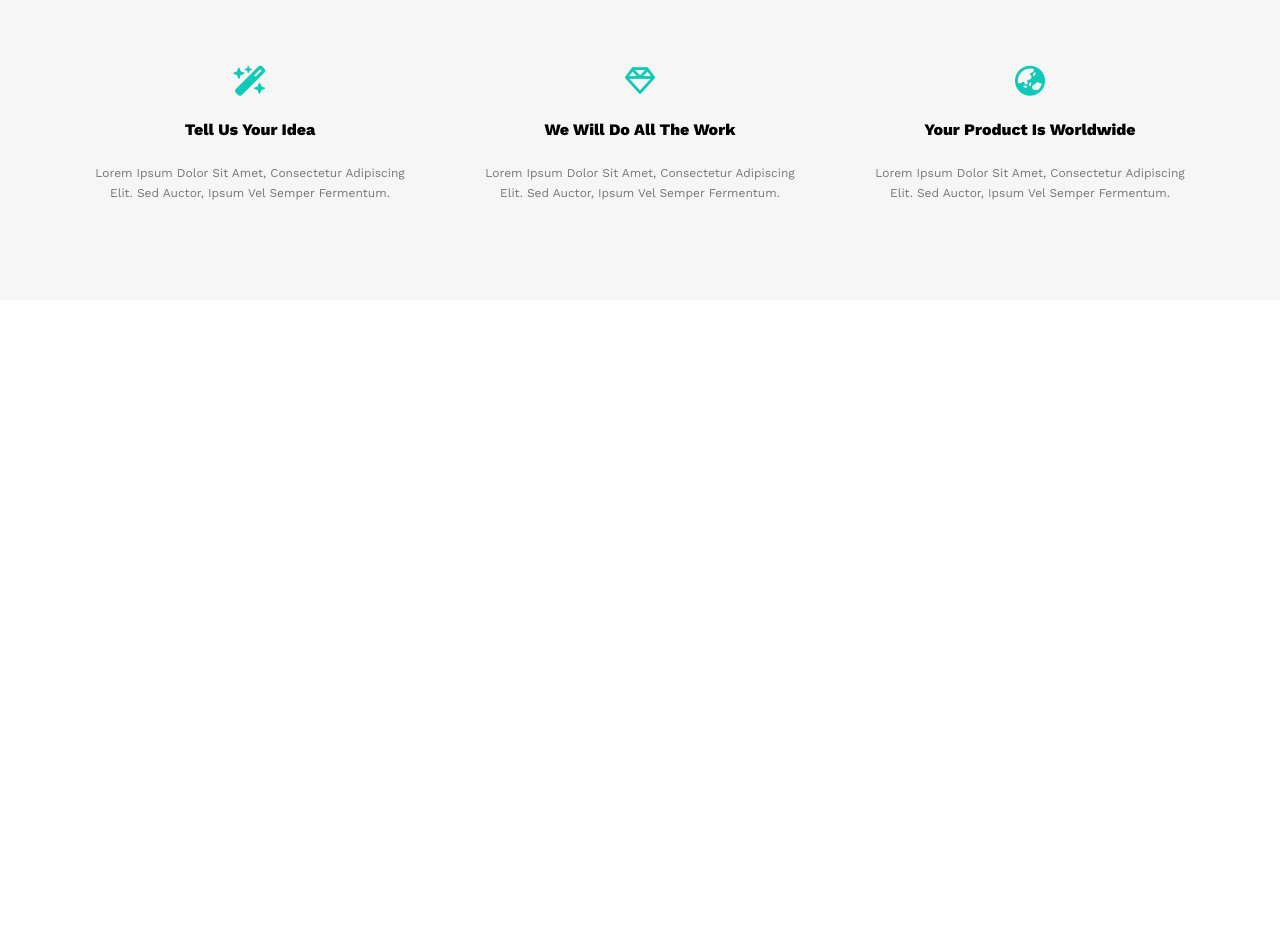
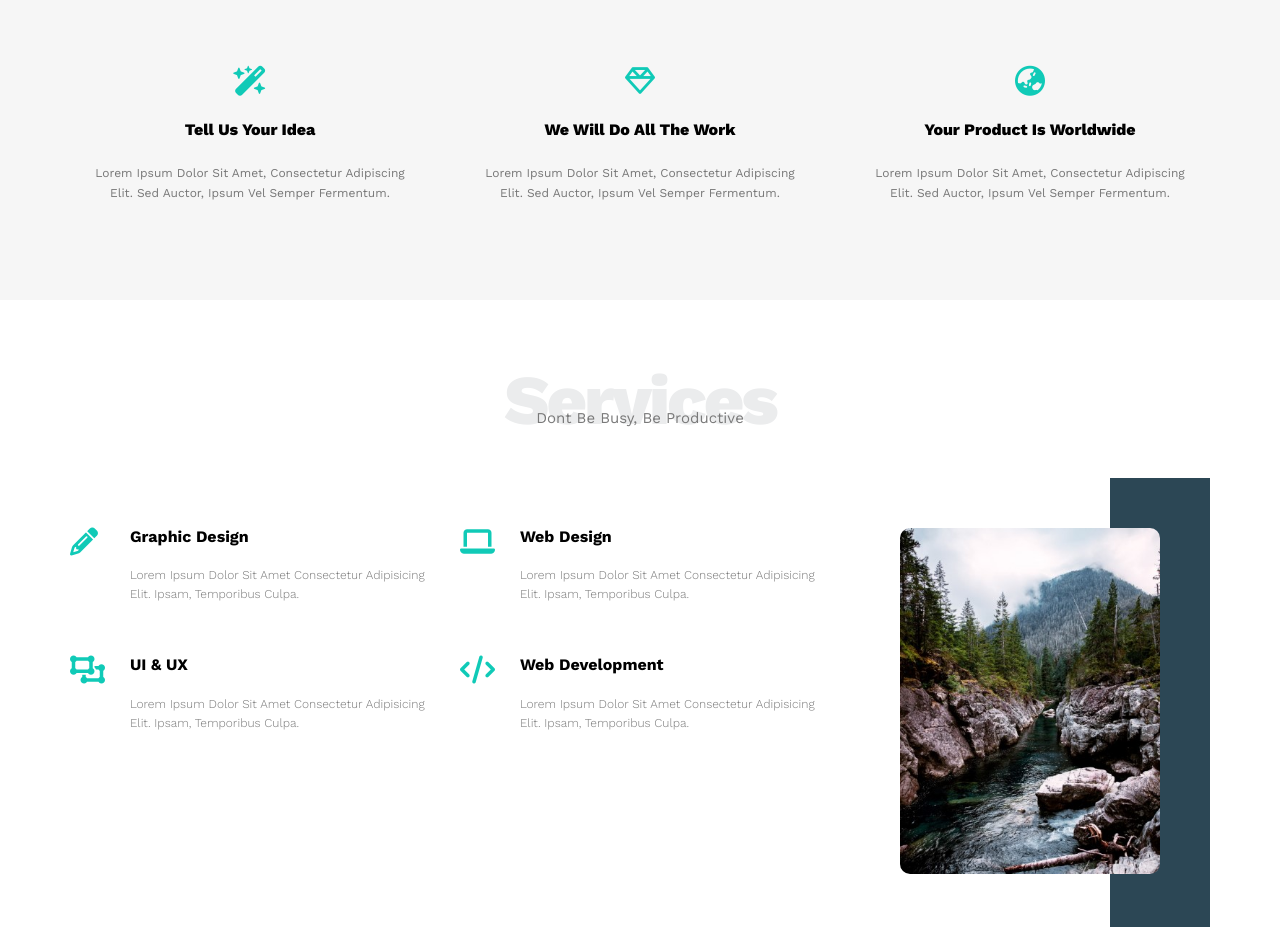
Before and after one commit to AhmedAbdAli1899/leon, a plain HTML site: page index.html in a window 1280 px wide. Shown: the part 819-1756 px from the top of the page. Before the commit the page ends 1119 px from the top, so only its background shows below. Drawn offline with nearby package versions, Linux system fonts and the light colour scheme.

Commit message:
created services section

```diff
--- a/css/leon.css
+++ b/css/leon.css
@@ -5,6 +5,7 @@
 /* variables */
 :root{
     --main-color: #10cab7;
+    --secondary-color: #2c4755;
 }
 
 /* for fontsize rem */
@@ -48,6 +49,34 @@ body{
     }
 }
 /* </global rules */
+
+/* <components> */
+.special-heading{
+    color: #ebeced;
+    font-size: 7rem;
+    font-weight: 800;
+    text-align: center;
+    text-transform: capitalize;
+    letter-spacing: -3px;
+    margin: 0;
+}
+.special-heading + p{
+    margin: -30px 0 0;
+    font-size: 1.5rem;
+    text-align: center;
+    text-transform: capitalize;
+    color: #797979;
+}
+@media (max-width: 768px) {
+    .special-heading {
+        font-size: 4rem;
+    }
+    .special-heading + p {
+        margin-top: -15px;
+        font-size: 0.9rem;
+    }
+}
+/* </components> */
 
 /* <header> */
 header{
@@ -202,3 +231,80 @@ header .links ul li:not(:last-child) a{
     color: #777;
 }
 /* </features> */
+
+/* <services> */
+.services{
+    padding-top: 60px;
+    padding-bottom: 60px;
+    text-transform: capitalize;
+}
+
+.services .services-content{
+    display: grid;
+    grid-template-columns: repeat(auto-fill, minmax(300px, 1fr));
+    grid-gap: 30px;
+    margin-top: 100px;
+}
+
+.services .service{
+    display: flex;
+    margin-bottom: 40px;
+}
+
+@media (max-width: 768px) {
+    .services .service{
+        flex-direction: column;
+        text-align: center;
+    }
+}
+
+.services .service i{
+    color: var(--main-color);
+    flex-basis: 60px;
+    font-size: 2.8rem;
+}
+
+.services .service .text{
+    flex:1;
+}
+
+.services .service .text h3{
+    margin: 0 0 20px;
+    font-size: 1.6rem;
+}
+
+.services .service .text p{
+    color: #777;
+    font-weight: 300;
+    line-height: 1.6;
+    font-size: 1.2rem;
+}
+
+.services .image{
+    text-align: center;
+    position: relative;
+    margin: 0;
+}
+
+.services .image::before{
+    content: '';
+    background-color: var(--secondary-color);
+    width: 100px;
+    height: calc(100% + 100px);
+    position: absolute;
+    top: -50px;
+    right: 0;
+    z-index: -1;
+}
+
+@media (max-width: 1199px){
+    .image-column{
+        display: none;
+    }
+}
+
+.services .image img{
+    width: 260px;
+    border-radius: 10px;
+}
+/* </services> */
--- a/index.html
+++ b/index.html
@@ -41,7 +41,7 @@
     </section>
 
     <!-- features section -->
-     <section class="features">
+    <section class="features">
         <div class="container">
             <div class="feature">
                 <i class="fa-solid fa-wand-magic-sparkles"></i>
@@ -59,6 +59,57 @@
                 <p>Lorem ipsum dolor sit amet, consectetur adipiscing elit. Sed auctor, ipsum vel semper fermentum.</p>
             </div>
         </div>
-     </section>
+    </section>
+
+    <!-- services section -->
+    <section class="services".>
+        <div class="container">
+            <h2 class="special-heading">services</h2>
+            <p>dont be busy, be productive</p>
+            <div class="services-content">
+                <div class="col">
+                    <!-- service1 -->
+                    <div class="service">
+                        <i class="fa-solid fa-pencil"></i>
+                        <div class="text">
+                            <h3>graphic design</h3>
+                            <p>Lorem ipsum dolor sit amet consectetur adipisicing elit. Ipsam, temporibus culpa.</p>
+                        </div>
+                    </div>
+                    <!-- service2 -->
+                    <div class="service">
+                        <i class="fa-solid fa-object-ungroup"></i>
+                        <div class="text">
+                            <h3>UI & UX</h3>
+                            <p>Lorem ipsum dolor sit amet consectetur adipisicing elit. Ipsam, temporibus culpa.</p>
+                        </div>
+                    </div>
+                </div>
+                <div class="col">
+                    <!-- service3 -->
+                    <div class="service">
+                                            <i class="fa-solid fa-laptop"></i>
+                                            <div class="text">
+                                                <h3>web design</h3>
+                                                <p>Lorem ipsum dolor sit amet consectetur adipisicing elit. Ipsam, temporibus culpa.</p>
+                                            </div>
+                    </div>
+                    <!-- service4 -->
+                    <div class="service">
+                                            <i class="fa-solid fa-code"></i>
+                                            <div class="text">
+                                                <h3>web development</h3>
+                                                <p>Lorem ipsum dolor sit amet consectetur adipisicing elit. Ipsam, temporibus culpa.</p>
+                                            </div>
+                    </div>
+                </div>
+                <div class="col">
+                    <div class="image image-column">
+                        <img src="images/services.jpg" alt="img">
+                    </div>
+                </div>
+            </div>
+        </div>
+    </section>
 </body>
 </html>
```
Also changed, not shown: images/services.jpg (added).
